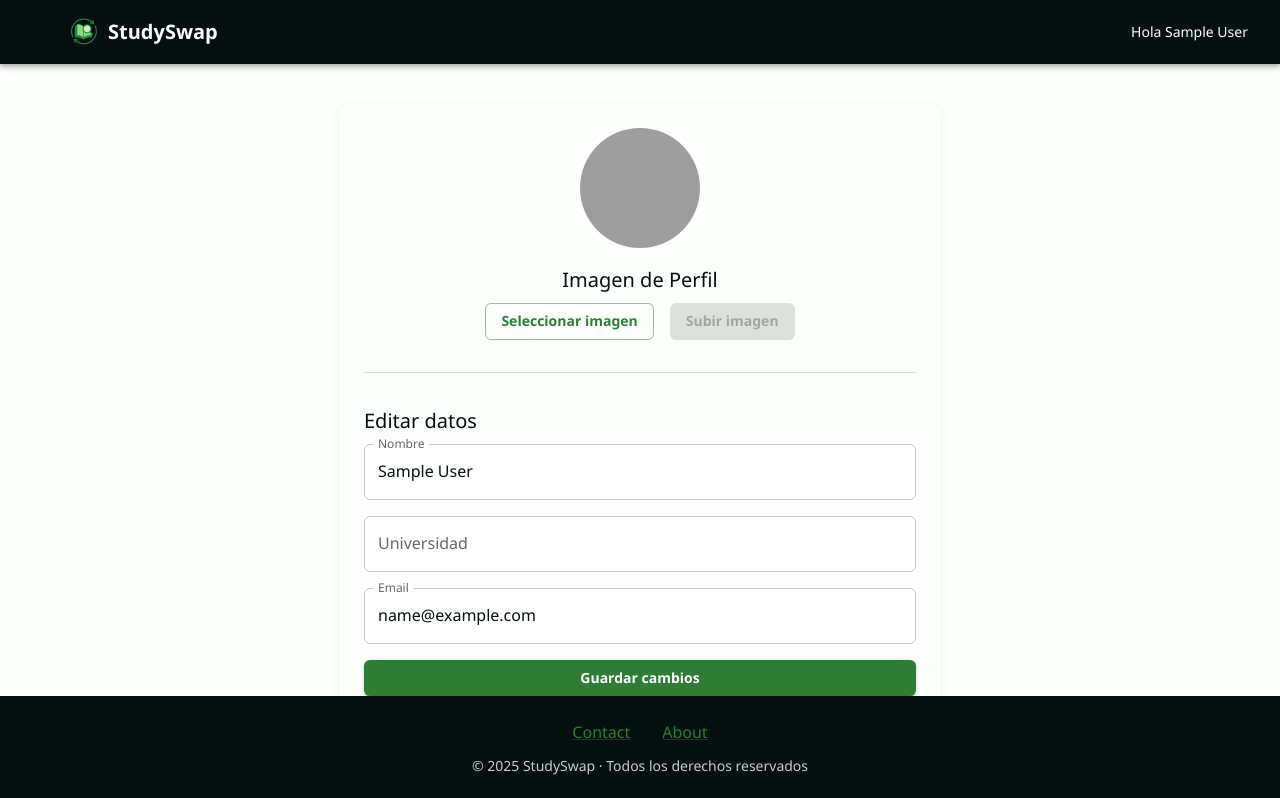
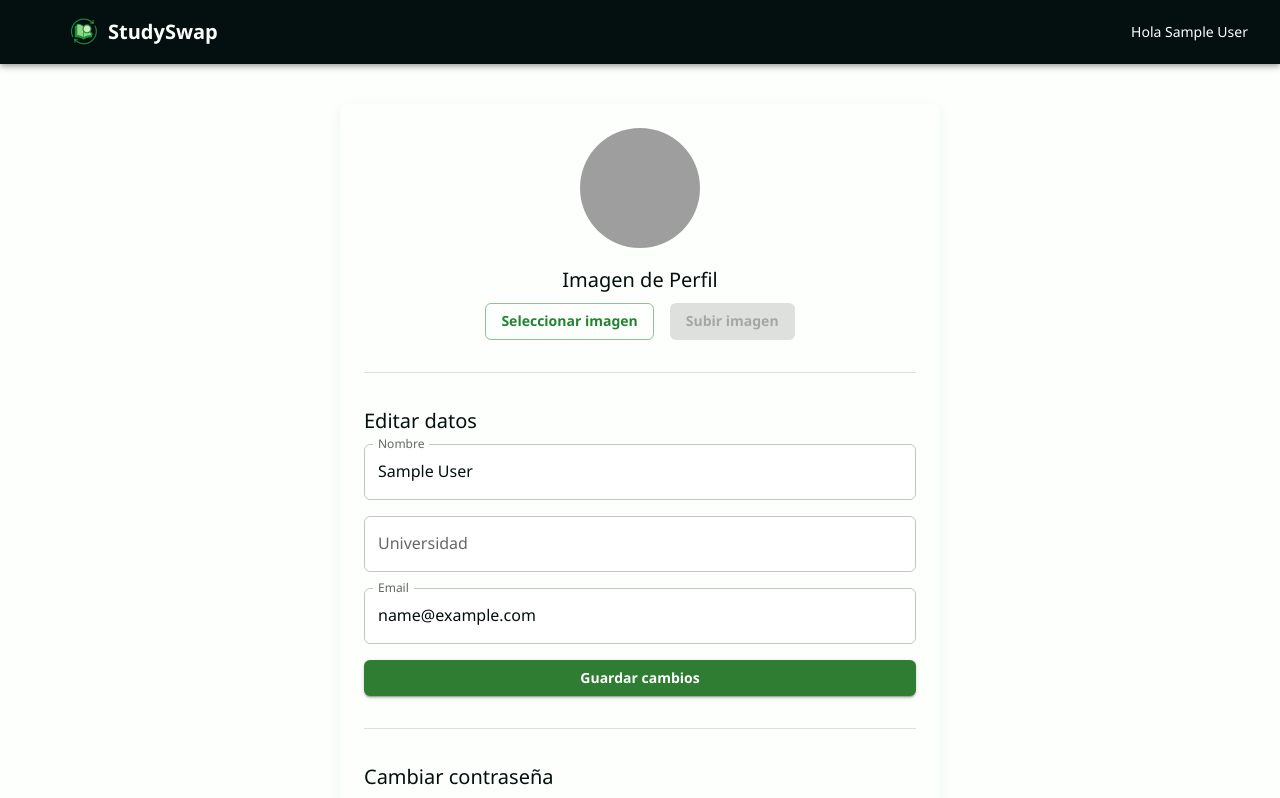
Before and after one commit to olista94/StudySwap, a React (Vite) app in the folder frontend/: page /profile in a window 1280 px wide. Shown: the top 798 px of the page. Built offline with nearby package versions, Linux system fonts and the light colour scheme; sample sign-in values are in the browser's storage; grey boxes are pictures that could not be loaded; some icons are missing.

Commit message:
bug (footer)
eliminado bug donde el footer ocultaba datos de formularios

```diff
--- a/frontend/src/components/Footer.css
+++ b/frontend/src/components/Footer.css
@@ -2,31 +2,24 @@
   background-color: #040f0f;
   color: #fcfffc;
   padding: 24px 0;
-  /* margin-top: auto; Remueve esto si quieres que siempre esté "oculto" hasta el scroll */
+  opacity: 0;
+  visibility: hidden;
+  transform: translateY(100%);
+  transition: opacity 0.5s ease-out, transform 0.5s ease-out, visibility 0.5s;
 
-  /* Estilos para ocultar el footer por defecto */
-  opacity: 0; /* Lo hace completamente transparente */
-  visibility: hidden; /* Asegura que no sea interactivo cuando está oculto */
-  transform: translateY(100%); /* Lo desplaza hacia abajo fuera de la vista */
-  transition: opacity 0.5s ease-out, transform 0.5s ease-out, visibility 0.5s; /* Transición suave */
-
-  /* Opcional: para que quede fijo en la parte inferior de la ventana, como un sticky footer */
-  position: fixed;
+  position: static;
   bottom: 0;
   left: 0;
   width: 100%;
-  z-index: 1000; /* Asegura que esté por encima de otros elementos si es fixed */
+  z-index: 1000;
 }
 
-/* Clase para mostrar el footer cuando showFooter es true */
 .footer.show {
-  opacity: 1; /* Lo hace completamente visible */
-  visibility: visible; /* Lo hace interactivo */
-  transform: translateY(0); /* Lo vuelve a su posición original */
+  opacity: 1;
+  visibility: visible;
+  transform: translateY(0);
 }
 
-
-/* Resto de tu CSS para el footer... */
 .footer-links {
   margin-bottom: 12px;
 }
@@ -61,11 +54,13 @@
   box-shadow: 0 4px 20px rgba(0, 0, 0, 0.2);
   color: #040f0f;
 }
+
 .footer-modal h6 {
   font-size: 1.5rem;
   margin-bottom: 16px;
   font-weight: bold;
 }
+
 .footer-modal a {
   text-decoration: none;
 }
--- a/frontend/src/components/Footer.jsx
+++ b/frontend/src/components/Footer.jsx
@@ -1,11 +1,11 @@
 import { Box, Container, Typography, Stack, Link, Modal, Paper } from "@mui/material";
-import { useState, useEffect } from "react"; // Importa useEffect
+import { useState, useEffect } from "react";
 import "./Footer.css";
 
 export default function Footer() {
   const [open, setOpen] = useState(false);
   const [content, setContent] = useState("");
-  const [showFooter, setShowFooter] = useState(false); // Nuevo estado para controlar la visibilidad
+  const [showFooter, setShowFooter] = useState(false);
 
   const handleOpen = (type) => {
     setContent(type);
@@ -43,12 +43,11 @@ export default function Footer() {
     return null;
   };
 
-  // Lógica para detectar el scroll y mostrar/ocultar el footer
   useEffect(() => {
     const handleScroll = () => {
       const scrollPosition = window.innerHeight + window.scrollY;
       const documentHeight = document.body.offsetHeight;
-      const threshold = 100; // Puedes ajustar este valor
+      const threshold = 100;
 
       if (scrollPosition >= documentHeight - threshold) {
         setShowFooter(true);
@@ -59,15 +58,12 @@ export default function Footer() {
 
     window.addEventListener('scroll', handleScroll);
 
-    // Limpia el event listener cuando el componente se desmonte
     return () => {
       window.removeEventListener('scroll', handleScroll);
     };
-  }, []); // El array vacío asegura que el efecto se ejecute solo una vez al montar
+  }, []);
 
   return (
-    // Condicionalmente renderiza el footer basado en showFooter
-    // Opcional: puedes añadir una clase para transiciones suaves en CSS
     <Box component="footer" className={`footer ${showFooter ? 'show' : ''}`}>
       <Container maxWidth="lg">
         <Stack direction="row" justifyContent="center" spacing={4} className="footer-links">
--- a/frontend/src/pages/Profile/Profile.jsx
+++ b/frontend/src/pages/Profile/Profile.jsx
@@ -69,15 +69,14 @@ export default function Profile() {
     }
 
     const formData = new FormData();
-    formData.append('profileImage', selectedImage); // 'profileImage' debe coincidir con el nombre de campo en el backend
+    formData.append('profileImage', selectedImage);
 
     try {
       const token = localStorage.getItem("studyswap_token");
-      // Asume que uploadProfileImage es una nueva función en tu userService
       const updatedUser = await uploadProfileImage(formData, token);
       localStorage.setItem("studyswap_user", JSON.stringify(updatedUser));
-      setUser(updatedUser); // Actualiza el estado del usuario con la nueva URL de la imagen
-      setSelectedImage(null); // Limpia la imagen seleccionada
+      setUser(updatedUser);
+      setSelectedImage(null);
       setMessage("✅ Imagen de perfil actualizada correctamente");
     } catch (err) {
       setMessage("❌ Error al subir la imagen: " + err.message);
@@ -124,14 +123,14 @@ export default function Profile() {
             variant="contained"
             color="primary"
             onClick={uploadImage}
-            disabled={!selectedImage} // Deshabilita el botón si no hay imagen seleccionada
+            disabled={!selectedImage}
           >
             Subir imagen
           </Button>
         </Stack>
       </Box>
 
-      <Divider sx={{ my: 4 }} /> {/* Separador para la sección de imagen */}
+      <Divider sx={{ my: 4 }} />
 
       <Box component="form" onSubmit={saveProfile}>
         <Typography variant="h6" gutterBottom>Editar datos</Typography>
--- a/frontend/src/pages/UserList/UserList.jsx
+++ b/frontend/src/pages/UserList/UserList.jsx
@@ -74,7 +74,7 @@ export default function UserList() {
         throw new Error(errorData.message || 'Error al eliminar usuario');
       }
       setUserToDelete(null);
-      fetchUsers(); // Refrescar lista
+      fetchUsers();
     } catch (err) {
       alert("Error: " + err.message);
     } finally {
--- a/frontend/src/services/userService.js
+++ b/frontend/src/services/userService.js
@@ -1,5 +1,3 @@
-// import axios from "axios";
-
 const API_URL = "http://localhost:3000/api/users";
 
 export async function updateProfile(data, token) {
@@ -33,20 +31,16 @@ export async function changePassword(passData, token) {
 export const uploadProfileImage = async (formData, token) => {
   const res = await fetch(`${API_URL}/me/upload-profile-image`, {
     method: 'POST',
-    // ¡IMPORTANTE!: NO ESPECIFIQUES 'Content-Type': 'multipart/form-data' aquí
-    // El navegador lo establecerá automáticamente y correctamente con el 'boundary'
-    // cuando el 'body' es una instancia de FormData.
     headers: {
       'Authorization': `Bearer ${token}`,
     },
-    body: formData, // Pasa directamente la instancia de FormData
+    body: formData,
   });
 
   if (!res.ok) {
     const errorData = await res.json();
     throw new Error(errorData.message || "Error al subir la imagen de perfil");
   }
-  // Tu backend devuelve un objeto con 'user' dentro
   const responseData = await res.json();
   return responseData.user;
 };
```
Also changed, not shown: frontend/src/components/Navbar.jsx (+2 -7 lines).
